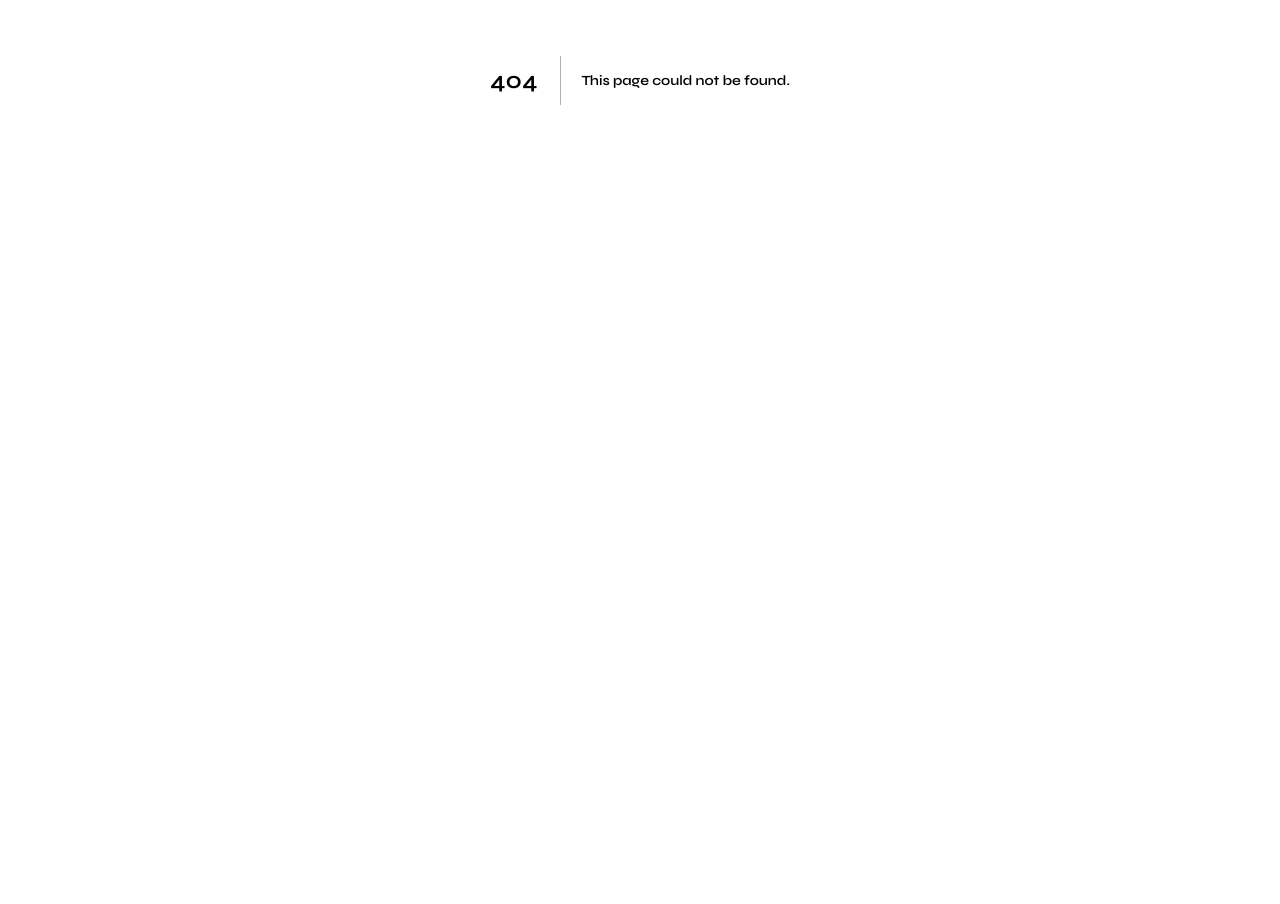
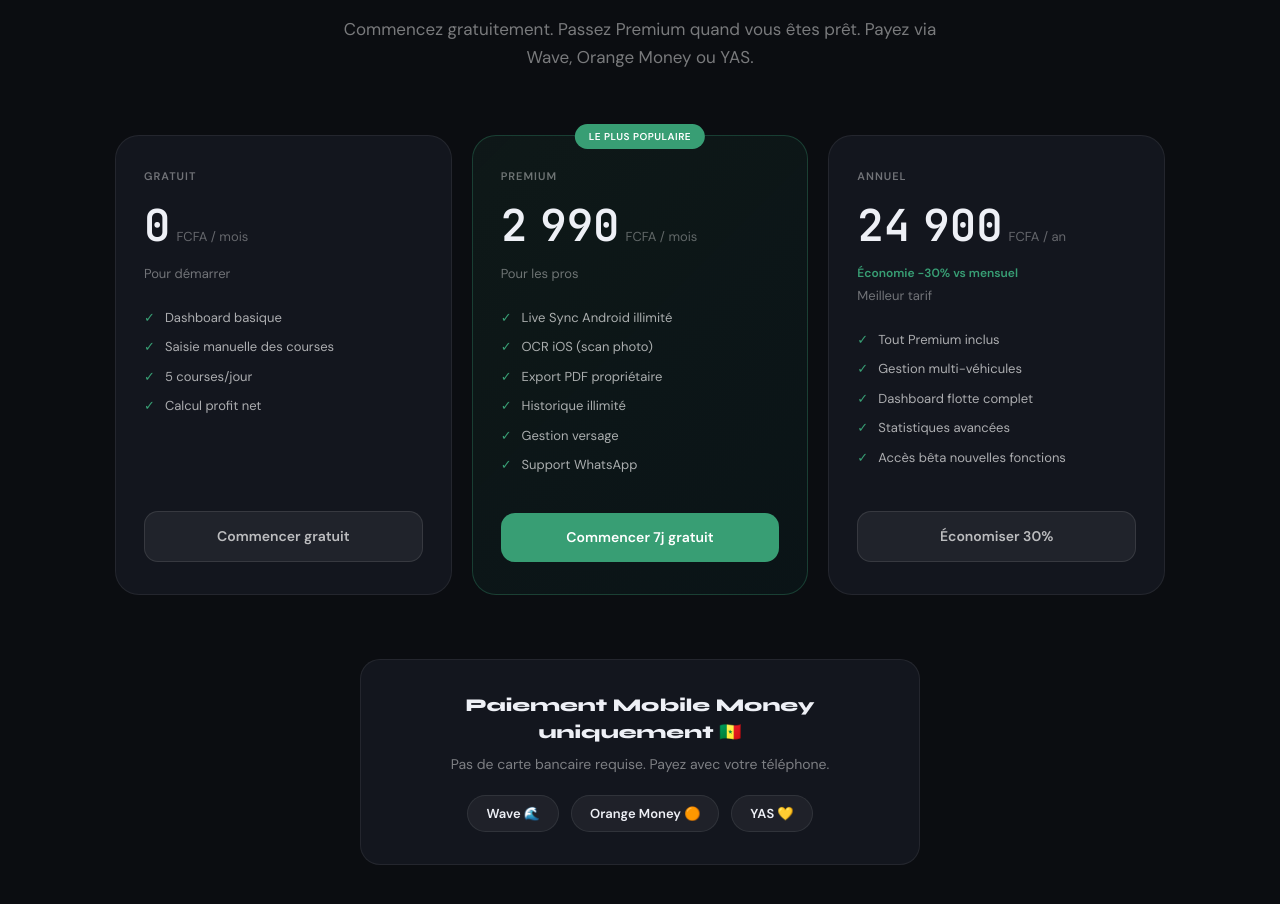
Before and after one commit to Ibrahimlecoolgars/yango-expert, a Next.js app: page /pricing in a window 1280 px wide. Before the commit this address had no page. Shown: the part 320-1224 px from the top of the page. Before the commit the page ends 800 px from the top, so only its background shows below. Built offline with nearby package versions, Linux system fonts and the light colour scheme.

Commit message:
Create page.tsx

```diff
--- /dev/null
+++ b/src/app/pricing/page.tsx
@@ -0,0 +1,61 @@
+import Link from 'next/link';
+import { PRICING_PLANS, fmt } from '@/data/mock';
+
+export const metadata = { title: 'Tarifs', description: 'Gratuit, Premium et Annuel — Payez via Wave, Orange Money ou YAS.' };
+
+export default function PricingPage() {
+  return (
+    <main style={{ background:'#0B0D11', minHeight:'100vh', padding:'100px 6vw 80px' }}>
+      <div style={{ textAlign:'center', maxWidth:620, margin:'0 auto 64px' }}>
+        <div style={{ display:'inline-flex', alignItems:'center', gap:6, fontSize:11, fontWeight:700, letterSpacing:'1.2px', textTransform:'uppercase', padding:'6px 14px', borderRadius:50, marginBottom:20, background:'rgba(56,158,116,.08)', color:'#389e74', border:'1px solid rgba(56,158,116,.2)' }}>Tarifs</div>
+        <h1 style={{ fontFamily:"'Syne',sans-serif", fontSize:'clamp(32px,5vw,56px)', fontWeight:900, letterSpacing:-2, marginBottom:16 }}>Simple et transparent.</h1>
+        <p style={{ fontSize:17, color:'rgba(255,255,255,.45)', lineHeight:1.65 }}>Commencez gratuitement. Passez Premium quand vous êtes prêt. Payez via Wave, Orange Money ou YAS.</p>
+      </div>
+
+      <div style={{ display:'grid', gridTemplateColumns:'repeat(3,1fr)', gap:20, maxWidth:1050, margin:'0 auto 64px' }}>
+        {PRICING_PLANS.map(plan => (
+          <div key={plan.id} style={{
+            background: plan.isPopular ? 'linear-gradient(135deg,rgba(56,158,116,.08),rgba(0,191,165,.04))' : '#13161E',
+            border: plan.isPopular ? '1px solid rgba(56,158,116,.3)' : '1px solid rgba(255,255,255,.07)',
+            borderRadius:24, padding:'32px 28px', position:'relative', display:'flex', flexDirection:'column',
+          }}>
+            {plan.badge && (
+              <div style={{ position:'absolute', top:-12, left:'50%', transform:'translateX(-50%)', whiteSpace:'nowrap', background:'#389e74', color:'#fff', fontSize:10, fontWeight:800, padding:'5px 14px', borderRadius:20, letterSpacing:.5 }}>{plan.badge}</div>
+            )}
+            <div style={{ fontSize:11, fontWeight:700, color:'rgba(255,255,255,.4)', textTransform:'uppercase', letterSpacing:'1px', marginBottom:8 }}>{plan.name}</div>
+            <div style={{ display:'flex', alignItems:'baseline', gap:6, marginBottom:6 }}>
+              <span style={{ fontFamily:"'JetBrains Mono',monospace", fontSize:44, fontWeight:600, color:'#EEF0F6' }}>{plan.price === 0 ? '0' : fmt(plan.price).replace(' F','')}</span>
+              <span style={{ fontSize:13, color:'rgba(255,255,255,.35)' }}>FCFA / {plan.period}</span>
+            </div>
+            {plan.savings && <div style={{ fontSize:12, fontWeight:700, color:'#389e74', marginBottom:4 }}>Économie {plan.savings} vs mensuel</div>}
+            <p style={{ fontSize:13, color:'rgba(255,255,255,.4)', marginBottom:24 }}>{plan.description}</p>
+            <ul style={{ listStyle:'none', flex:1, marginBottom:28 }}>
+              {plan.features.map(f => (
+                <li key={f} style={{ display:'flex', gap:10, alignItems:'flex-start', fontSize:13, color:'rgba(255,255,255,.65)', marginBottom:10 }}>
+                  <span style={{ color:'#389e74', flexShrink:0 }}>✓</span>{f}
+                </li>
+              ))}
+            </ul>
+            <Link href="#download" style={{
+              display:'block', textAlign:'center', padding:'14px',
+              borderRadius:14, textDecoration:'none', fontWeight:800, fontSize:14,
+              background: plan.isPopular ? '#389e74' : 'rgba(255,255,255,.06)',
+              color: plan.isPopular ? '#fff' : 'rgba(255,255,255,.7)',
+              border: plan.isPopular ? 'none' : '1px solid rgba(255,255,255,.1)',
+            }}>{plan.cta}</Link>
+          </div>
+        ))}
+      </div>
+
+      <div style={{ textAlign:'center', maxWidth:560, margin:'0 auto', padding:32, background:'#13161E', borderRadius:20, border:'1px solid rgba(255,255,255,.07)' }}>
+        <h3 style={{ fontFamily:"'Syne',sans-serif", fontWeight:800, fontSize:18, marginBottom:8 }}>Paiement Mobile Money uniquement 🇸🇳</h3>
+        <p style={{ fontSize:14, color:'rgba(255,255,255,.45)', marginBottom:20 }}>Pas de carte bancaire requise. Payez avec votre téléphone.</p>
+        <div style={{ display:'flex', gap:12, justifyContent:'center' }}>
+          {['Wave 🌊','Orange Money 🟠','YAS 💛'].map(m => (
+            <div key={m} style={{ padding:'8px 18px', borderRadius:50, background:'rgba(255,255,255,.05)', border:'1px solid rgba(255,255,255,.08)', fontSize:13, fontWeight:600 }}>{m}</div>
+          ))}
+        </div>
+      </div>
+    </main>
+  );
+}
```
